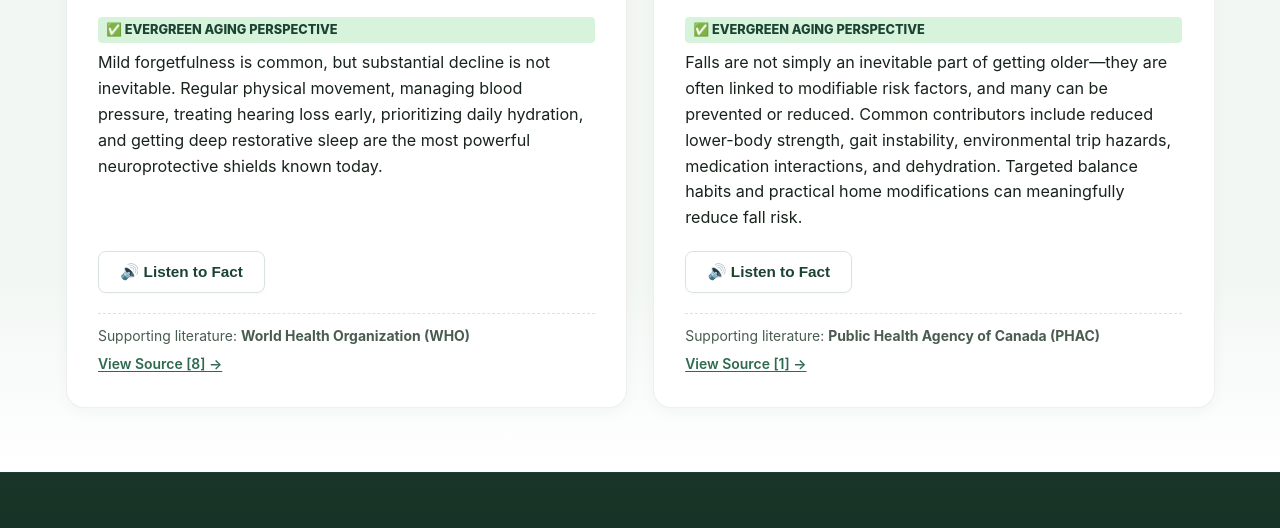
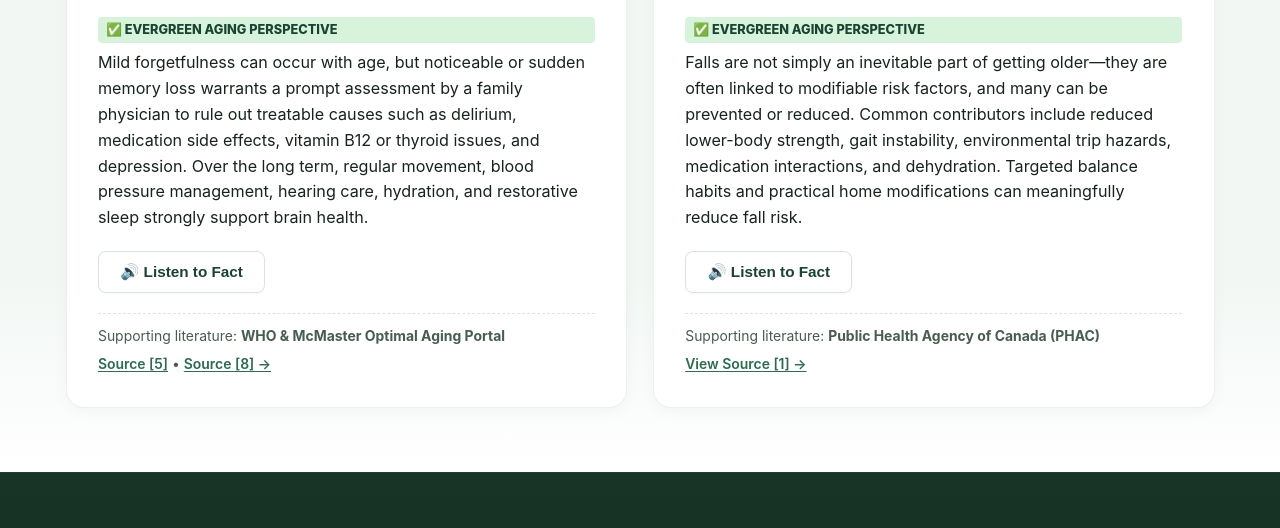
Before and after one commit to joshuaboushy/Evergreen-Aging-Website, a plain HTML site: page myths.html in a window 1280 px wide. Shown: the part 1212-1740 px from the top of the page. Drawn offline with Linux system fonts and the light colour scheme.

Commit message:
Add physician assessment and reversible-causes guidance to Myth 3 with McMaster Optimal Aging citation

```diff
--- a/myths.html
+++ b/myths.html
@@ -151,16 +151,16 @@
             <h3 class="myth-title">"Significant memory loss is just natural cognitive decline."</h3>
             <span class="fact-label">✅ Evergreen Aging Perspective</span>
             <p class="fact-desc">
-              Mild forgetfulness is common, but substantial decline is not inevitable. Regular physical movement, managing blood pressure, treating hearing loss early, prioritizing daily hydration, and getting deep restorative sleep are the most powerful neuroprotective shields known today.
+              Mild forgetfulness can occur with age, but noticeable or sudden memory loss warrants a prompt assessment by a family physician to rule out treatable causes such as delirium, medication side effects, vitamin B12 or thyroid issues, and depression. Over the long term, regular movement, blood pressure management, hearing care, hydration, and restorative sleep strongly support brain health.
             </p>
             <div class="myth-actions">
-              <button onclick="readAloud('Significant memory loss is just natural cognitive decline. Evergreen Aging Perspective: Mild forgetfulness is common, but substantial decline is not inevitable. Regular physical movement, managing blood pressure, treating hearing loss, and restorative sleep are powerful neuroprotective shields.')" class="btn-listen">
+              <button onclick="readAloud('Significant memory loss is just natural cognitive decline. Evergreen Aging Perspective: Mild forgetfulness can occur with age, but noticeable or sudden memory loss warrants a prompt assessment by a family physician to rule out treatable causes such as delirium, medication side effects, vitamin B12 or thyroid issues, and depression. Over the long term, regular movement, blood pressure management, hearing care, hydration, and restorative sleep strongly support brain health.')" class="btn-listen">
                 🔊 Listen to Fact
               </button>
             </div>
             <div class="bottom-source-note">
-              <span>Supporting literature: <strong>World Health Organization (WHO)</strong></span>
-              <a href="sources.html#ref-8">View Source [8] &rarr;</a>
+              <span>Supporting literature: <strong>WHO &amp; McMaster Optimal Aging Portal</strong></span>
+              <span><a href="sources.html#ref-5">Source [5]</a> &bull; <a href="sources.html#ref-8">Source [8] &rarr;</a></span>
             </div>
           </article>
 
```
